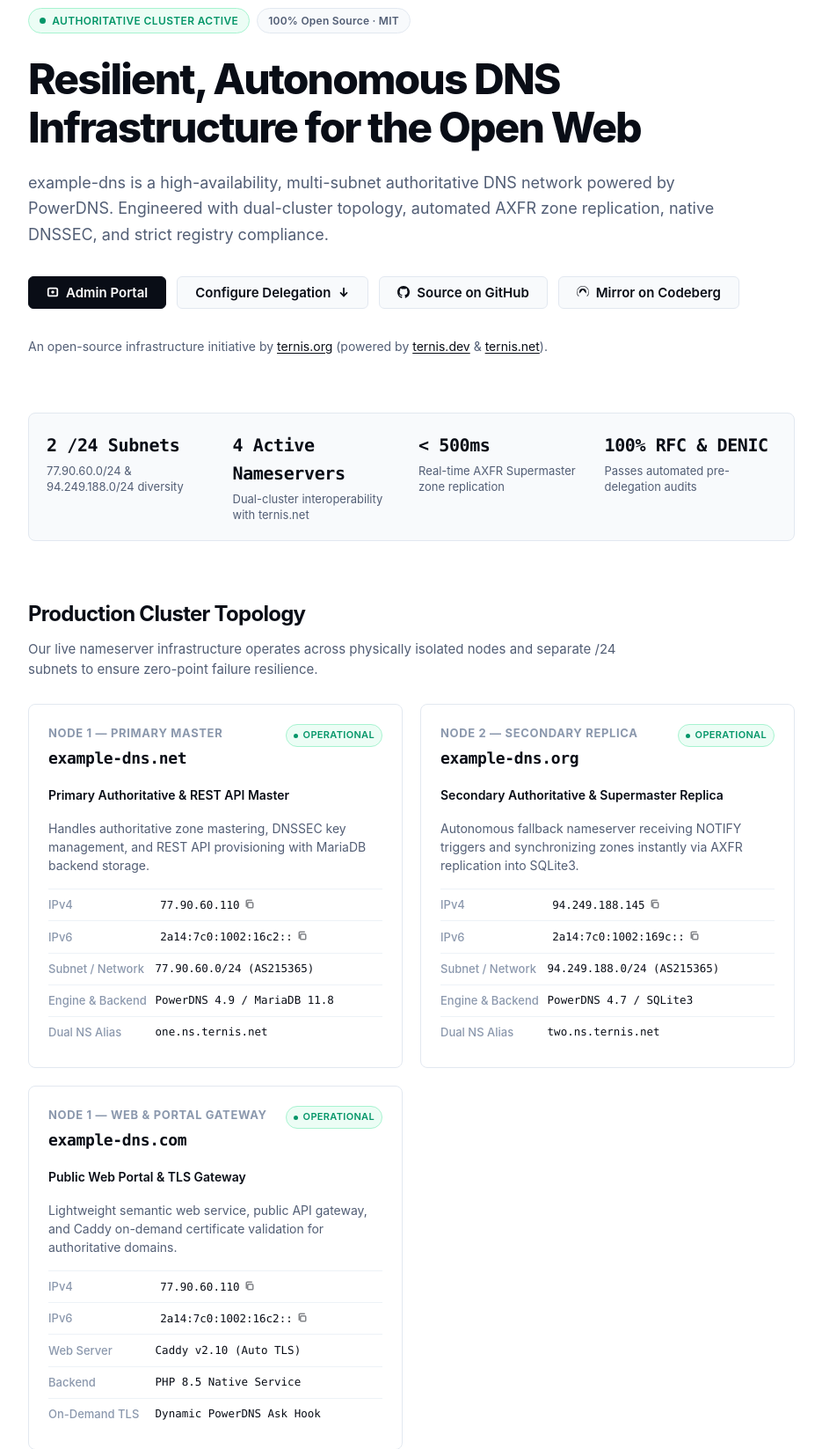
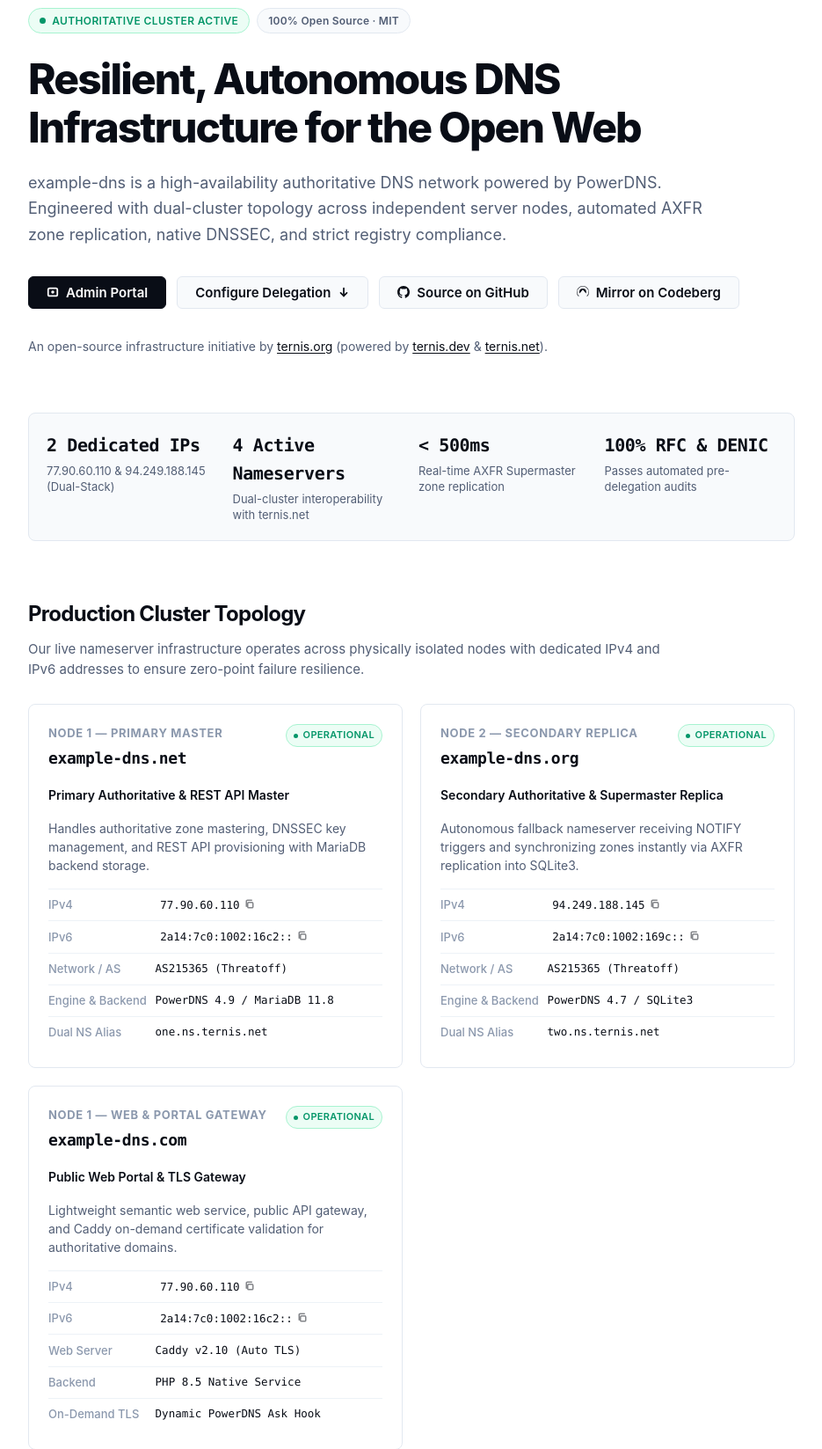
Before and after one commit to example-dns/example-dns, a PHP site: page / in a window 1280 px wide. Shown: the part 138-1785 px from the top of the page at 88% size, without its empty margins (172-1107 px from the left). Run offline with PHP 8.4, Linux system fonts and the light colour scheme.

Commit message:
fix: accurately describe 2 dedicated IP addresses across dual nodes

```diff
--- a/apps/web/index.php
+++ b/apps/web/index.php
@@ -1082,7 +1082,7 @@ $canonical_url = "https://example-dns.com/?locale=" . urlencode($locale);
                             </tr>
                             <tr>
                                 <th><?= htmlspecialchars($t['lbl_asn'], ENT_QUOTES, 'UTF-8') ?></th>
-                                <td>77.90.60.0/24 (AS215365)</td>
+                                <td>AS215365 (Threatoff)</td>
                             </tr>
                             <tr>
                                 <th><?= htmlspecialchars($t['lbl_engine'], ENT_QUOTES, 'UTF-8') ?></th>
@@ -1128,7 +1128,7 @@ $canonical_url = "https://example-dns.com/?locale=" . urlencode($locale);
                             </tr>
                             <tr>
                                 <th><?= htmlspecialchars($t['lbl_asn'], ENT_QUOTES, 'UTF-8') ?></th>
-                                <td>94.249.188.0/24 (AS215365)</td>
+                                <td>AS215365 (Threatoff)</td>
                             </tr>
                             <tr>
                                 <th><?= htmlspecialchars($t['lbl_engine'], ENT_QUOTES, 'UTF-8') ?></th>
--- a/apps/web/locales/en.php
+++ b/apps/web/locales/en.php
@@ -18,14 +18,14 @@ return [
 
     // Hero
     'hero_title' => 'Resilient, Autonomous DNS Infrastructure for the Open Web',
-    'hero_description' => 'example-dns is a high-availability, multi-subnet authoritative DNS network powered by PowerDNS. Engineered with dual-cluster topology, automated AXFR zone replication, native DNSSEC, and strict registry compliance.',
+    'hero_description' => 'example-dns is a high-availability authoritative DNS network powered by PowerDNS. Engineered with dual-cluster topology across independent server nodes, automated AXFR zone replication, native DNSSEC, and strict registry compliance.',
     'cta_delegation' => 'Configure Delegation',
     'cta_github' => 'Source on GitHub',
     'cta_codeberg' => 'Mirror on Codeberg',
 
     // Stats / Metrics
-    'stat_asns_value' => '2 /24 Subnets',
-    'stat_asns_label' => '77.90.60.0/24 & 94.249.188.0/24 diversity',
+    'stat_asns_value' => '2 Dedicated IPs',
+    'stat_asns_label' => '77.90.60.110 & 94.249.188.145 (Dual-Stack)',
     'stat_ns_value' => '4 Active Nameservers',
     'stat_ns_label' => 'Dual-cluster interoperability with ternis.net',
     'stat_sync_value' => '< 500ms',
@@ -35,7 +35,7 @@ return [
 
     // Cluster Nodes Section
     'network_section_title' => 'Production Cluster Topology',
-    'network_section_subtitle' => 'Our live nameserver infrastructure operates across physically isolated nodes and separate /24 subnets to ensure zero-point failure resilience.',
+    'network_section_subtitle' => 'Our live nameserver infrastructure operates across physically isolated nodes with dedicated IPv4 and IPv6 addresses to ensure zero-point failure resilience.',
     'node_primary_name' => 'Node 1 — Primary Master',
     'node_primary_host' => 'example-dns.net',
     'node_primary_role' => 'Primary Authoritative & REST API Master',
@@ -50,7 +50,7 @@ return [
     'node_web_desc' => 'Lightweight semantic web service, public API gateway, and Caddy on-demand certificate validation for authoritative domains.',
     'lbl_ipv4' => 'IPv4',
     'lbl_ipv6' => 'IPv6',
-    'lbl_asn' => 'Subnet / Network',
+    'lbl_asn' => 'Network / AS',
     'lbl_engine' => 'Engine & Backend',
     'lbl_status' => 'Status',
     'lbl_status_online' => 'Operational',
@@ -80,8 +80,8 @@ return [
     // Architectural Pillars
     'arch_section_title' => 'Architectural Foundation',
     'arch_section_subtitle' => 'Engineered from the ground up for absolute stability, low latency, cryptographic verification, and operational transparency.',
-    'pillar_asn_title' => 'Multi-Subnet IP Diversity',
-    'pillar_asn_desc' => 'Nameservers operate across distinct /24 IPv4 subnets (77.90.60.0/24 & 94.249.188.0/24) and independent IPv6 blocks on dedicated nodes.',
+    'pillar_asn_title' => 'Dual-Node IP Diversity',
+    'pillar_asn_desc' => 'Nameservers operate across independent server nodes with distinct IPv4 and IPv6 addresses, meeting strict registry redundancy standards.',
     'pillar_repl_title' => 'Automated Supermaster Replication',
     'pillar_repl_desc' => 'Immediate zone sync across nodes using RFC 1996 DNS NOTIFY and RFC 5936 AXFR transfers with SQLite superslave provisioning.',
     'pillar_dnssec_title' => 'Hardened DNSSEC Signing',
```
Also changed, not shown: apps/web/locales/de.php (+7 -7 lines), docs/production-deployment.md (+2 -2 lines), apps/web/README.md.
